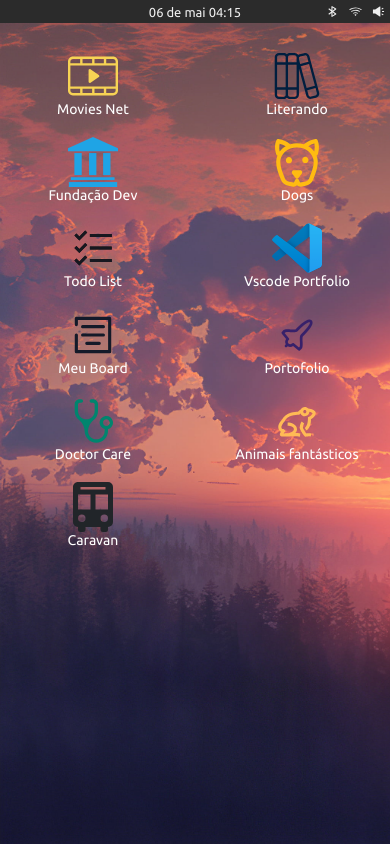
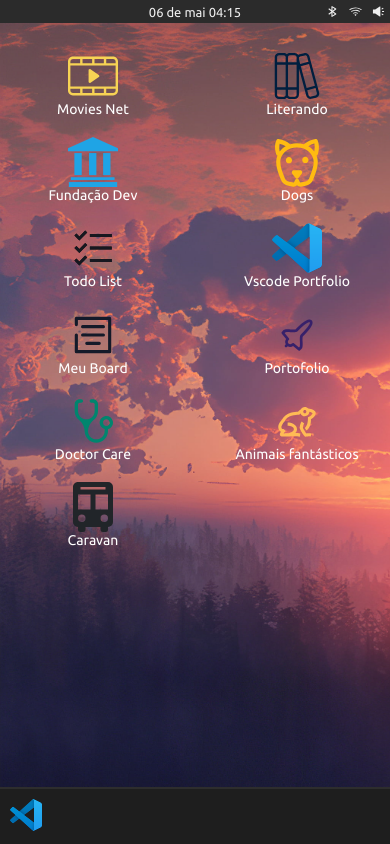
Before and after one commit to Jefferson-Guirra/Vscode-Portfolio, a Next.js app: page / in a window 390 px wide. Built offline with nearby package versions, Linux system fonts and the light colour scheme.

Commit message:
fix: ensures responsive on all screens

```diff
--- a/src/features/desktop/pages/styles.ts
+++ b/src/features/desktop/pages/styles.ts
@@ -8,7 +8,7 @@
   display: flex;
   flex-direction: column;
   position: relative;
-  justify-content: space-between;
+  gap: 1rem;
 
   .content {
     color: #fff;
@@ -48,8 +48,8 @@
   width: 100%;
   background-color: #1e1e1e;
   border-top: 2px solid #2d2d2d;
-  position:absolute;
-  top:calc( 100% + 1rem);
+  margin-top: auto;
+
 
   a {
     position: relative;
```
